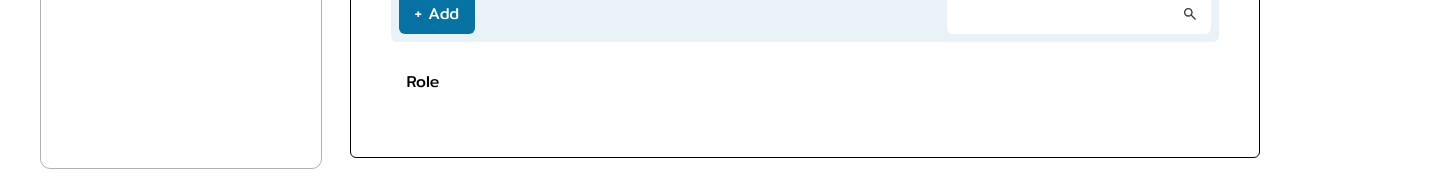
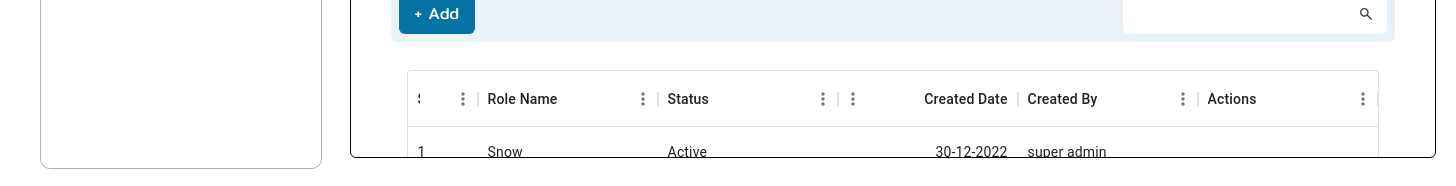
Before and after one commit to Akshay-Gengaje/Spento_Dashboard, a React (Vite) app: page /admin/profile in a window 1280 px wide. Shown: the part 611-797 px from the top of the page, 1456 px wide, since content can reach past the window. Built offline with nearby package versions, Linux system fonts and the light colour scheme.

Commit message:
Table Added

```diff
--- a/package.json
+++ b/package.json
@@ -10,6 +10,10 @@
     "preview": "vite preview"
   },
   "dependencies": {
+    "@emotion/react": "^11.11.1",
+    "@emotion/styled": "^11.11.0",
+    "@mui/material": "^5.14.18",
+    "@mui/x-data-grid": "^6.18.2",
     "prop-types": "^15.8.1",
     "react": "^18.2.0",
     "react-dom": "^18.2.0",
--- a/src/components/Modal/Modal.jsx
+++ b/src/components/Modal/Modal.jsx
@@ -1,4 +1,7 @@
-const Modal = ({ showModal, title, content, setShowModal }) => {
+import Button from "../Button";
+
+const Modal = ({ showModal, title, setShowModal, children }) => {
+  console.log(showModal);
   return (
     <div className="fixed left-0 top-0 h-screen w-screen bg-gray bg-opacity-90">
       <div className="flex h-full items-center justify-center text-black">
@@ -12,7 +15,17 @@ const Modal = ({ showModal, title, content, setShowModal }) => {
               X
             </button>
           </div>
-          <div className="relative text-black">{content}</div>
+          <div className="relative mt-8 h-full w-full text-black">
+            <div>{children}</div>
+            <div className="mt-10 flex justify-around">
+              <Button className="rounded-md bg-darkBlue px-4 py-3 text-white hover:border hover:border-darkBlue hover:bg-transparent hover:text-darkBlue">
+                Submit
+              </Button>
+              <Button className="rounded-md border border-darkBlue px-4 py-3 hover:bg-darkBlue hover:text-white" onClick={()=>setShowModal(!showModal)}>
+                Cancel
+              </Button>
+            </div>
+          </div>
         </div>
       </div>
     </div>
--- a/src/components/Tabs/AddModals/AddRole.jsx
+++ b/src/components/Tabs/AddModals/AddRole.jsx
@@ -1,7 +1,25 @@
 import Modal from "../../Modal/Modal";
 
-const AddRole = () => {
-  return <Modal title={"Add Role"}></Modal>;
+const AddRole = ({ showModal, setShowModal }) => {
+  return (
+    <Modal title={"Add Role"} showModal={showModal} setShowModal={setShowModal}>
+      <div className="flex justify-around p-2">
+        <div className="flex flex-col">
+          <label htmlFor="role">Role</label>
+          <input type="text" className="w-48 rounded-md border border-black" />
+        </div>
+        <div>
+          <input
+            type="checkbox"
+            name="isActive"
+            id="isActive"
+            className="mx-2 mt-8"
+          />
+          <label htmlFor="isActive">isActive</label>
+        </div>
+      </div>
+    </Modal>
+  );
 };
 
 export default AddRole;
--- a/src/components/Tabs/TabMenu.jsx
+++ b/src/components/Tabs/TabMenu.jsx
@@ -1,4 +1,4 @@
-import { useEffect, useState } from "react";
+import { useState } from "react";
 import Button from "../Button";
 import SearchBar from "../SearchBar";
 import AddRole from "./AddModals/AddRole";
@@ -6,7 +6,7 @@ import AddReporting from "./AddModals/AddReporting";
 import AddEmployee from "./AddModals/AddEmployee";
 const TabMenu = ({ tab }) => {
   const [showModal, setShowModal] = useState(false);
-  useEffect(() => {}, [showModal]);
+
   return (
     <div className="flex items-center justify-between p-2">
       <Button
--- a/src/index.css
+++ b/src/index.css
@@ -7,13 +7,10 @@
   margin: 0;
   padding: 0;
   box-sizing: border-box;
-
 }
 
 body {
   font-family: 'Mitr', sans-serif;
-
-
 }
 
 @layer components {
--- a/src/pages/Admin/profile/Role.jsx
+++ b/src/pages/Admin/profile/Role.jsx
@@ -1,5 +1,101 @@
-const Role = () => {
-  return <div>Role</div>;
-};
+import { DataGrid } from "@mui/x-data-grid";
 
-export default Role;
+const columns = [
+  { field: "sr", headerName: "S No", width: 70 },
+  { field: "role", headerName: "Role Name", width: 180 },
+  { field: "status", headerName: "Status", width: 180 },
+  {
+    field: "createdAt",
+    headerName: "Created Date",
+    type: "number",
+    width: 180,
+  },
+  {
+    field: "createdBy",
+    headerName: "Created By",
+    description: "This column has a value getter and is not sortable.",
+    sortable: false,
+    width: 180,
+  },
+  {
+    field: "actions",
+    headerName: "Actions",
+    width: 180,
+  },
+];
+
+const rows = [
+  {
+    id: 1,
+    sr: 1,
+    role: "Snow",
+    status: "Active",
+    createdBy: "super admin",
+    createdAt: "30-12-2022",
+  },
+  {
+    id: 2,
+    sr: 2,
+    role: "White",
+    status: "Active",
+    createdBy: "super admin",
+    createdAt: "28-11-2023",
+  },
+  {
+    id: 3,
+    sr: 3,
+    role: "Grumpy",
+    status: "Inactive",
+    createdBy: "super admin",
+    createdAt: "28-11-2023",
+  },
+  {
+    id: 4,
+    sr: 4,
+    role: "Happy",
+    status: "Pending",
+    createdBy: "super admin",
+    createdAt: "28-11-2023",
+  },
+  {
+    id: 5,
+    sr: 5,
+    role: "Sleepy",
+    status: "Active",
+    createdBy: "super admin",
+    createdAt: "28-11-2023",
+  },
+  {
+    id: 6,
+    sr: 6,
+    role: "Bashful",
+    status: "Inactive",
+    createdBy: "super admin",
+    createdAt: "28-11-2023",
+  },
+  {
+    id: 7,
+    sr: 7,
+    role: "Doc",
+    status: "Pending",
+    createdBy: "super admin",
+    createdAt: "28-11-2023",
+  },
+];
+
+export default function Role() {
+  return (
+    <div style={{ height: 400, width: "100%" }}>
+      <DataGrid
+        rows={rows}
+        columns={columns}
+        initialState={{
+          pagination: {
+            paginationModel: { page: 0, pageSize: 5 },
+          },
+        }}
+        pageSizeOptions={[5, 10]}
+      />
+    </div>
+  );
+}
```
Also changed, not shown: 1 other file (tests, documents, lock files or other folders).
